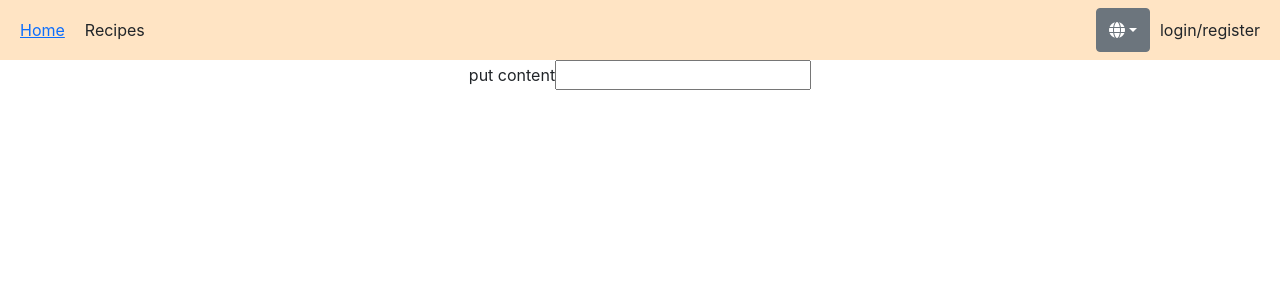
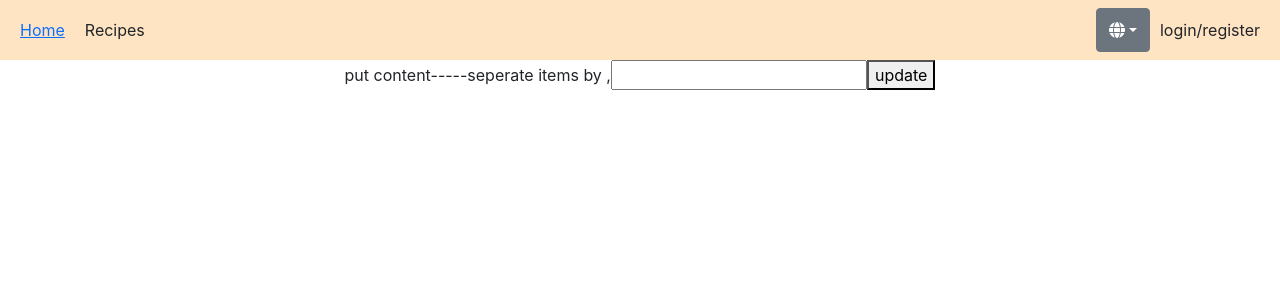
Before and after one commit to Luna123j/recipe_dice, a React (Create React App) app in the folder client/: page /editDice in a window 1280 px wide. Shown: the top 300 px of the page. Built offline with nearby package versions, Linux system fonts and the light colour scheme.

Commit message:
set state for dice content

```diff
--- a/client/src/App.js
+++ b/client/src/App.js
@@ -1,17 +1,26 @@
 import './App.css';
 import RollDice from './component/RollDice';
 import Navbar from './component/Navbar';
-import { BrowserRouter , Switch, Route, Link, Routes, useNavigate } from "react-router-dom";
+import { BrowserRouter, Switch, Route, Link, Routes, useNavigate } from "react-router-dom";
 import EditDice from './component/EditDice';
+import React, { createContext, useContext, useState } from 'react';
+
 
 
 function App() {
+
+  const [diceContent, setDiceContent] = useState(['item1', 'item2', 'item3', 'item4', 'item5', 'item6', 'item7', 'item8', 'item9', 'item10', 'item11', 'item12', 'item13'])
+
+  const handleEdit = (arr)=>{
+    setDiceContent(arr);
+  }
+
   return (
     <div className="App">
       <Navbar />
       <Routes>
-        <Route path="/" element={<RollDice />} />
-        <Route path="/editDice" element={<EditDice />} />
+          <Route path="/" element={<RollDice diceContent = {diceContent}/>} />
+          <Route path="/editDice" element={<EditDice editContent = {handleEdit}/>} />
       </Routes>
     </div>
   );
--- a/client/src/component/EditDice.jsx
+++ b/client/src/component/EditDice.jsx
@@ -1,11 +1,21 @@
 import React from "react";
 
-const EditDice = ()=>{
+const EditDice = (props)=>{
+
+  const inputHandler = (e)=>{
+    e.preventDefault();
+    let inputStr = e.target.value;
+    let inputArr = []
+    if (inputStr.length>0){
+      inputArr = inputStr.split(',');
+    }
+  }
 
   return (
-    <div>
-      <label>put content</label>
-      <input />
+    <div className="editDiv">
+      <label>put content-----seperate items by ,</label>
+      <input id = 'input recipe' onChange={inputHandler}/>
+      <button type="Submit">update</button>
     </div>
   )
 }
--- a/client/src/component/RollDice.jsx
+++ b/client/src/component/RollDice.jsx
@@ -1,13 +1,14 @@
 import React from "react";
 import { useEffect } from "react";
-import { useState } from "react";
+import { useState, useContext} from "react";
 import { useNavigate } from "react-router-dom";
 import Dice from "./Dice";
 import './RollDice.scss'
 
 
 const RollDice = (props) => {
-  const recipesArr = ['item1', 'item2', 'item3', 'item4', 'item5', 'item6', 'item7', 'item8', 'item9', 'item10', 'item11', 'item12', 'item13'];
+
+  const recipesArr = props.diceContent;
   const [state, setState] = useState({
     randomRecipe: 'none',
     rolling: false,
```
